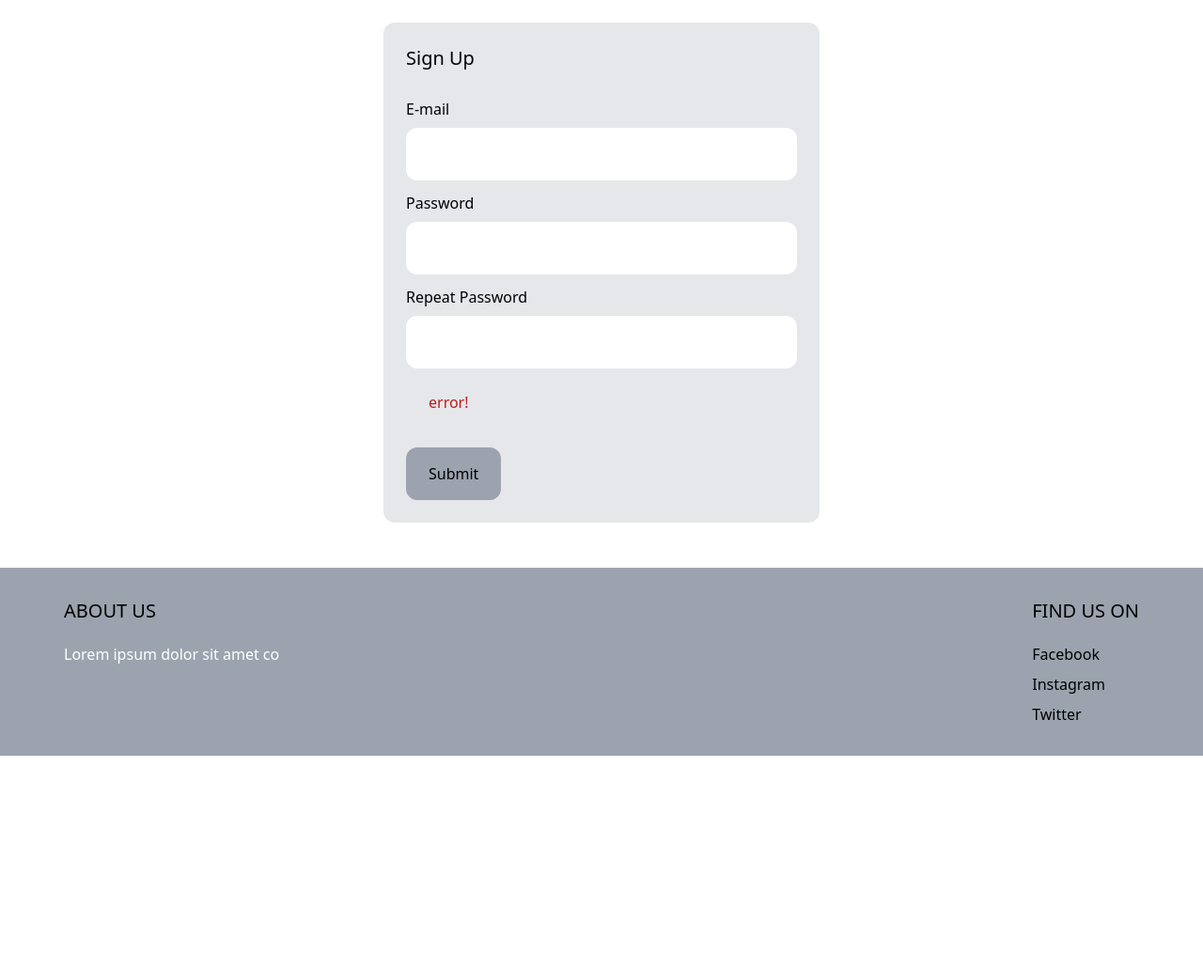
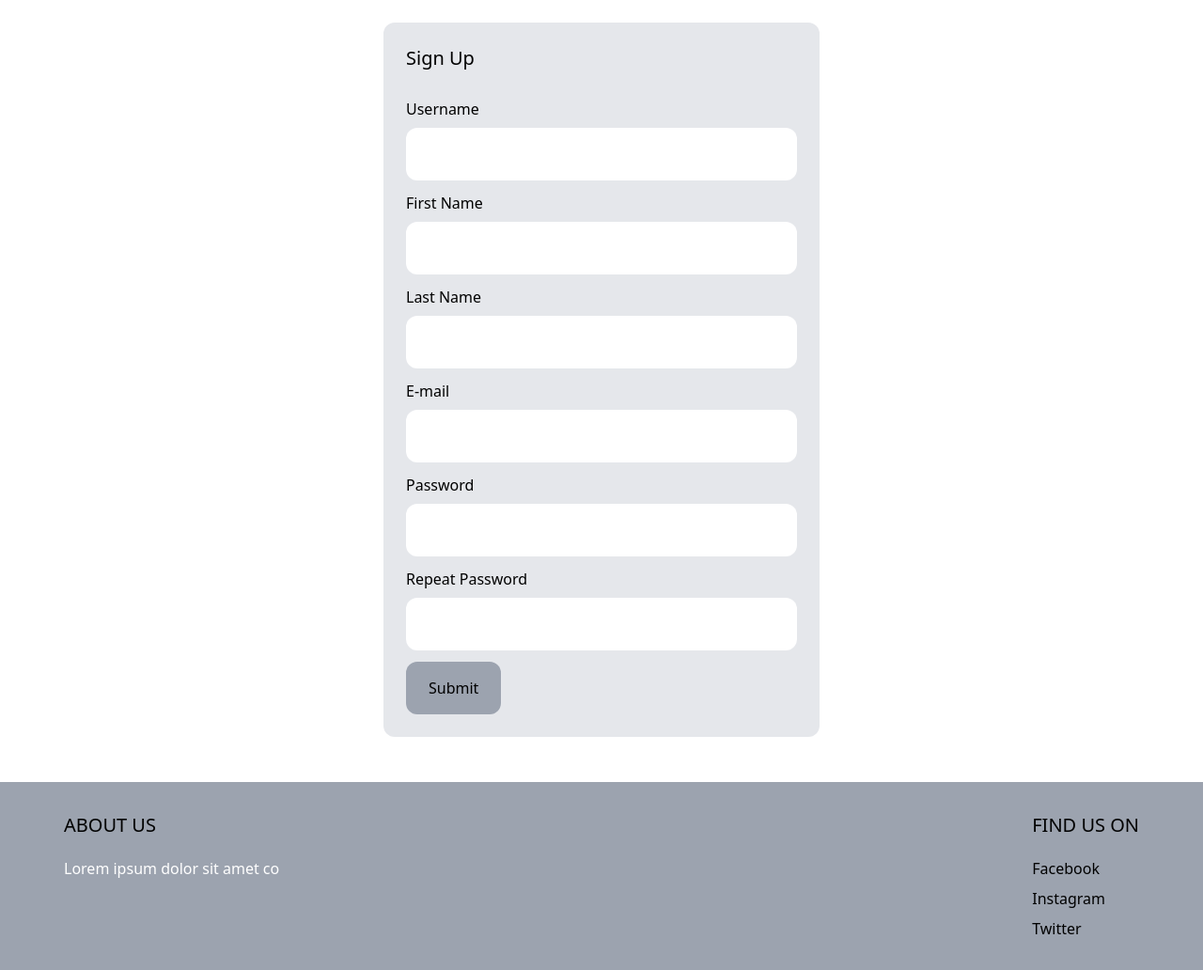
Before and after one commit to 11zouzou11/shoppy, a Django app: page /signup/ in a window 1280 px wide. Shown: the part 77-1109 px from the top of the page at 94% size. Before the commit the page ends 881 px from the top, so only its background shows below. Run offline with Django 4.2, Linux system fonts and the light colour scheme; some libraries are stand-ins or nearby versions.

Commit message:
added login, logout, signup functionality

```diff
--- /dev/null
+++ b/shoppy/main/forms.py
@@ -0,0 +1,13 @@
+from django import forms
+from django.contrib.auth.forms import UserCreationForm
+from django.contrib.auth.models import User
+
+
+class SignUpForm(UserCreationForm):
+    first_name = forms.CharField(max_length=120, required=True)
+    last_name = forms.CharField(max_length=120, required=True)
+    email = forms.EmailField(max_length=255, required=True)
+
+    class Meta:
+        model = User
+        fields = ['username', 'first_name', 'last_name', 'email', 'password1', 'password2' ]
--- a/shoppy/main/templates/main/base.html
+++ b/shoppy/main/templates/main/base.html
@@ -19,7 +19,9 @@
                 <ul class="flex items-center space-x-4">
                     <li><a href="{% url 'shop' %}">Goods</a></li>
                     <li><a href="">About</a></li>
-
+                    {% if request.user.is_authenticated %}
+                    <li><a href="{% url 'logout' %}">Logout</a></li>
+                    {% endif %}
                 </ul>
             </div>
             <div class="nav-right flex items-center space-x-4">
--- a/shoppy/main/templates/main/signup.html
+++ b/shoppy/main/templates/main/signup.html
@@ -7,21 +7,48 @@
     <div class="w-full bg-gray-200 p-6 rounded-xl">
         <h1 class="mb-4 text-xl">Sign Up</h1>
         <form action="." method="post">
+            {% csrf_token %}
+            <div class="pt-3">
+                <label for="">Username</label>
+                <input type="text" name="username" id="text" class="w-full mt-2 py-4 px-6 bg-white rounded-xl">
+            </div>
+            <div class="pt-3">
+                <label for="">First Name</label>
+                <input type="text" name="first_name" id="text" class="w-full mt-2 py-4 px-6 bg-white rounded-xl">
+            </div>
+            <div class="pt-3">
+                <label for="">Last Name</label>
+                <input type="text" name="last_name" id="text" class="w-full mt-2 py-4 px-6 bg-white rounded-xl">
+            </div>
             <div class="pt-3">
                 <label for="">E-mail</label>
                 <input type="email" name="email" id="email" class="w-full mt-2 py-4 px-6 bg-white rounded-xl">
             </div>
             <div class="pt-3">
                 <label for="">Password</label>
-                <input type="password" name="password" id="password" class="w-full mt-2 py-4 px-6 bg-white rounded-xl">
+                <input type="password" name="password1" id="password" class="w-full mt-2 py-4 px-6 bg-white rounded-xl">
             </div>
             <div class="pt-3">
                 <label for="">Repeat Password</label>
-                <input type="password" name="password" id="password" class="w-full mt-2 py-4 px-6 bg-white rounded-xl">
+                <input type="password" name="password2" id="password" class="w-full mt-2 py-4 px-6 bg-white rounded-xl">
             </div>
+            {% if form.errors %}
+                {% for field in form %}
+                    {% for error in field.errors %}
             <div class="p-6  text-red-700 rounded-xl">
-                <p>error!</p>
+                <p>{{ error|escape }}</p>
             </div>
+                   {% endfor %}
+
+                {% endfor %}
+
+                {% for error in form.non_field_errors %}
+                <div class="p-6  text-red-700 rounded-xl">
+                    <p>{{ error|escape }}</p>
+                </div>
+                {% endfor %}
+
+            {% endif %}
             <div class="pt-3">
                 <button class="py-4 px-6 rounded-xl text-black bg-gray-400 hover:bg-gray-500">
                     Submit
--- a/shoppy/main/views.py
+++ b/shoppy/main/views.py
@@ -1,7 +1,10 @@
+from django.contrib.auth import login
 from django.db.models import Q
-from django.shortcuts import render
+from django.shortcuts import render, redirect
 
 from product.models import Product, Category
+
+from .forms import SignUpForm
 
 def mainpage(request):
     products = Product.objects.all()[0:8]
@@ -32,7 +35,19 @@ def shop(request):
 
 
 def signup(request):
-    return render(request, 'main/signup.html')
+    if request.method == 'POST':
+        form = SignUpForm(request.POST)
 
-def login(request):
+        if form.is_valid():
+            user = form.save()
+
+            login(request, user)
+
+            return redirect('/')
+    else:
+        form = SignUpForm()
+
+    return render(request, 'main/signup.html', {'form': form})
+
+def login_(request):
     return render(request, 'main/login.html')
--- a/shoppy/shoppy/settings.py
+++ b/shoppy/shoppy/settings.py
@@ -14,6 +14,9 @@ SECRET_KEY = 'django-insecure-ng3c@+n%ygs@g-s2y4%wcfj-!_ziin=&z*6hf!7w+$i9&!9f(o
 DEBUG = True
 
 ALLOWED_HOSTS = []
+
+LOGOUT_REDIRECT_URL = '/'
+LOGIN_REDIRECT_URL = '/'
 
 SESSION_COOKIE_AGE = 86400
 CART_SESSION_ID = 'cart'
--- a/shoppy/shoppy/urls.py
+++ b/shoppy/shoppy/urls.py
@@ -1,16 +1,19 @@
+from re import template
 from django.conf import settings
 from django.conf.urls.static import static
 from django.contrib import admin
+from django.contrib.auth import views
 from django.urls import path
 
 from cart.views import add_to_cart
-from main.views import mainpage, shop, signup, login
+from main.views import mainpage, shop, signup
 from product.views import product
 
 urlpatterns = [
     path('', mainpage, name='mainpage'),
     path('signup/', signup, name='signup'),
-    path('login/', login, name='login'),
+    path('logout/', views.LogoutView.as_view(), name='logout'),
+    path('login/', views.LoginView.as_view(template_name='main/login.html'), name='login'),
     path('shop/', shop, name='shop'),
     path('shop/<slug:slug>', product, name='product'),
     path('add_to_cart/<int:product_id>/', add_to_cart, name='add_to_cart'),
```
Also changed, not shown: shoppy/main/templates/main/login.html (+20 -2 lines), shoppy/db.sqlite3.
